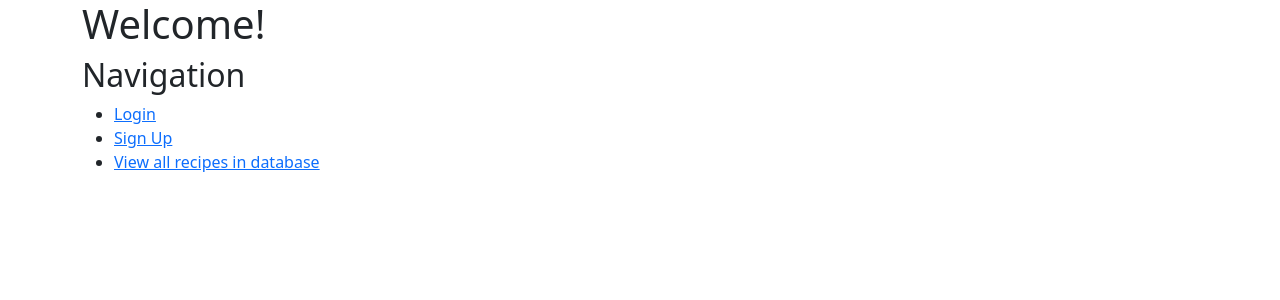
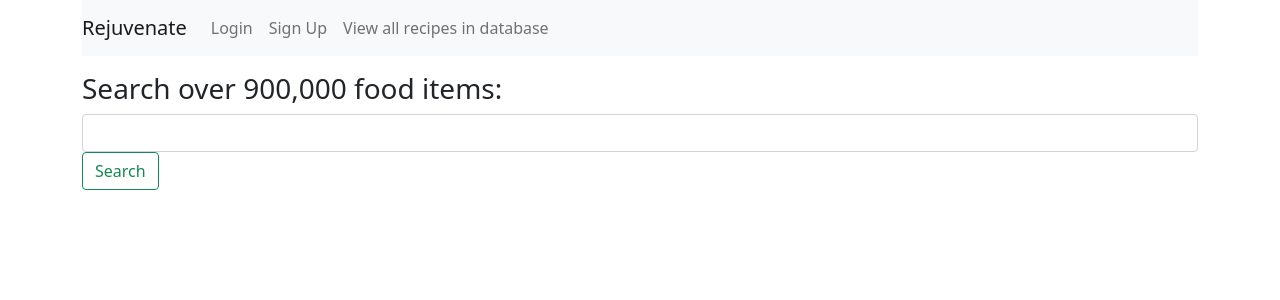
Before and after one commit to qfuggett/rejuvenate, a Flask app: page / in a window 1280 px wide. Shown: the top 300 px of the page. Run offline with Flask 2, Linux system fonts and the light colour scheme.

Commit message:
create search flask route for homepage view page, added bootstrap cards to all ingredients view page, changed base to have a navbar, added search bar formatting to recipe details view page

```diff
--- a/server.py
+++ b/server.py
@@ -99,6 +99,24 @@ def add_ingredient_from_API(recipe_id):
         # print(ingredient['measures'])
 
         return render_template('all_ingredients.html', ingredients=ingredient, recipe_id=recipe_id)
+
+
+@app.route('/search')
+def search():
+    """Search API to simply show ingredients"""
+
+    search = request.args.get('name') #must use request.args.get for GET requests
+    app_key = os.environ['app_key']
+    app_id = os.environ['app_id']
+    payload = {'ingr': search, 'app_id': app_id, 'app_key': app_key}
+    url = 'https://api.edamam.com/api/food-database/v2/parser'
+    res = requests.get(url, params=payload) #interacting directly with API
+    data = res.json()
+    ingredient = data['hints']
+
+
+    return render_template('all_ingredients.html', ingredients=ingredient, recipe_id=recipe_id)
+
 
 
 @app.route('/add_recipe/<user_cleanse_id>', methods=['GET', 'POST'])
--- a/templates/base.html
+++ b/templates/base.html
@@ -34,6 +34,27 @@
           {{ msg }}
         </p>
       {% endfor %}
+      <nav class="navbar navbar-expand-lg navbar-light bg-light">
+        <a class="navbar-brand" href="/">Rejuvenate</a>
+        <button class="navbar-toggler" type="button" data-toggle="collapse" data-target="#navbarNavDropdown" aria-controls="navbarNavDropdown" aria-expanded="false" aria-label="Toggle navigation">
+          <span class="navbar-toggler-icon"></span>
+        </button>
+        <div class="collapse navbar-collapse" id="navbarNavDropdown">
+          <ul class="navbar-nav">
+            {% if session.get('username') %}
+              <li class="nav-item"><a class="nav-link" href="/profile">Profile Settings</a></li>
+              <li class="nav-item"><a class="nav-link" href="/start_cleanse">Start A Cleanse</a></li>
+              <li class="nav-item"><a class="nav-link" href="/user_cleanses">My Cleanses</a></li>
+              <li class="nav-item"><a class="nav-link" href="/recipes">View all recipes in entire website!</a></li>
+              <li class="nav-item"><a class="nav-link" href="/community">Community</a></li>
+              <li class="nav-item"><a class="nav-link" href="/logout">Logout</a></li>
+            {% else %}
+              <li class="nav-item"><a class="nav-link" href="/login">Login</a></li>
+              <li class="nav-item"><a class="nav-link" href="/signup">Sign Up</a></li>
+              <li class="nav-item"><a class="nav-link" href="/recipes">View all recipes in database</a></li>
+            {% endif %}
+          </ul>
+      </nav>
 
       {% block body %}{% endblock %}
 
--- a/templates/homepage.html
+++ b/templates/homepage.html
@@ -2,21 +2,12 @@
 {% block title %}Rejuvenate{% endblock %}
 
 {% block body %}
-  <h1>Welcome!</h1>
 
-  <h2>Navigation</h2>
-  <ul>
-    {% if session.get('username') %}
-      <li><a href="/profile">Profile Settings</a></li>
-      <li><a href="/start_cleanse">Start A Cleanse</a></li>
-      <li><a href="/user_cleanses">My Cleanses</a></li>
-      <li><a href="/recipes">View all recipes in entire website!</a></li>
-      <li><a href="/community">Community</a></li>
-      <li><a href="/logout">Logout</a></li>
-    {% else %}
-      <li><a href="/login">Login</a></li>
-      <li><a href="/signup">Sign Up</a></li>
-      <li><a href="/recipes">View all recipes in database</a></li>
-    {% endif %}
-  </ul>
+  <p>
+    <h3>Search over 900,000 food items:</h3>
+    <form action="/search" class="form-inline">
+      <input class="form-control mr-sm-2" type="text" name="name">
+      <button class="btn btn-outline-success my-2 my-sm-0" type="submit">Search</button>
+    </form>
+  </p>
 {% endblock %}
--- a/templates/recipe_details.html
+++ b/templates/recipe_details.html
@@ -15,9 +15,9 @@
 
 <p>
   <h3>Add an ingredient:</h3>
-  <form action="/recipe/{{ recipe.recipe_id }}/add-ingredient">
-    Ingredient: <input type="text" name="name">
-    <input type="submit" value="Search">
+  <form class="form-inline" action="/recipe/{{ recipe.recipe_id }}/add-ingredient">
+    Ingredient: <input class="form-control mr-sm-2" type="text" name="name">
+    <button class="btn btn-outline-success my-2 my-sm-0" type="submit">Search</button>
   </form>
 </p>
 <a href="/recipe/{{ recipe.recipe_id }}"">Go Back</a>
```
Also changed, not shown: templates/all_ingredients.html (+9 -3 lines).
